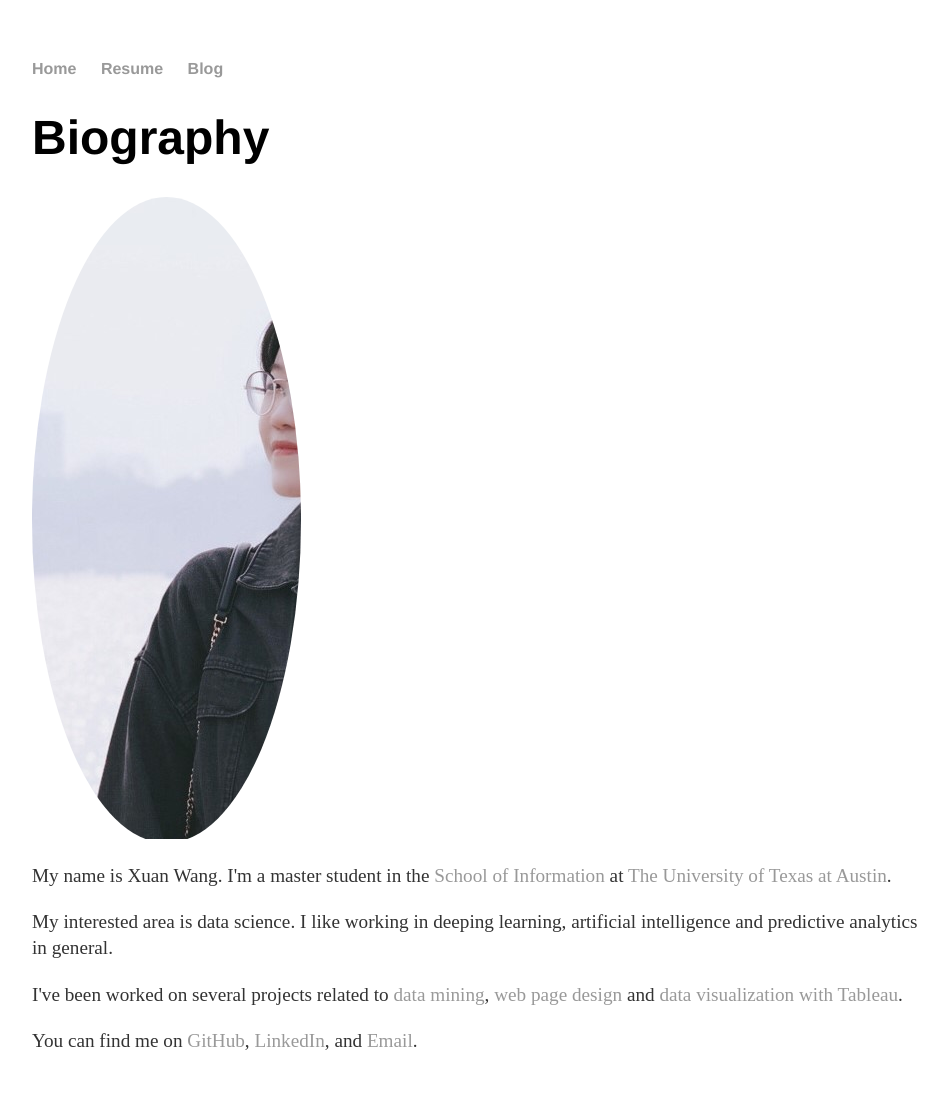
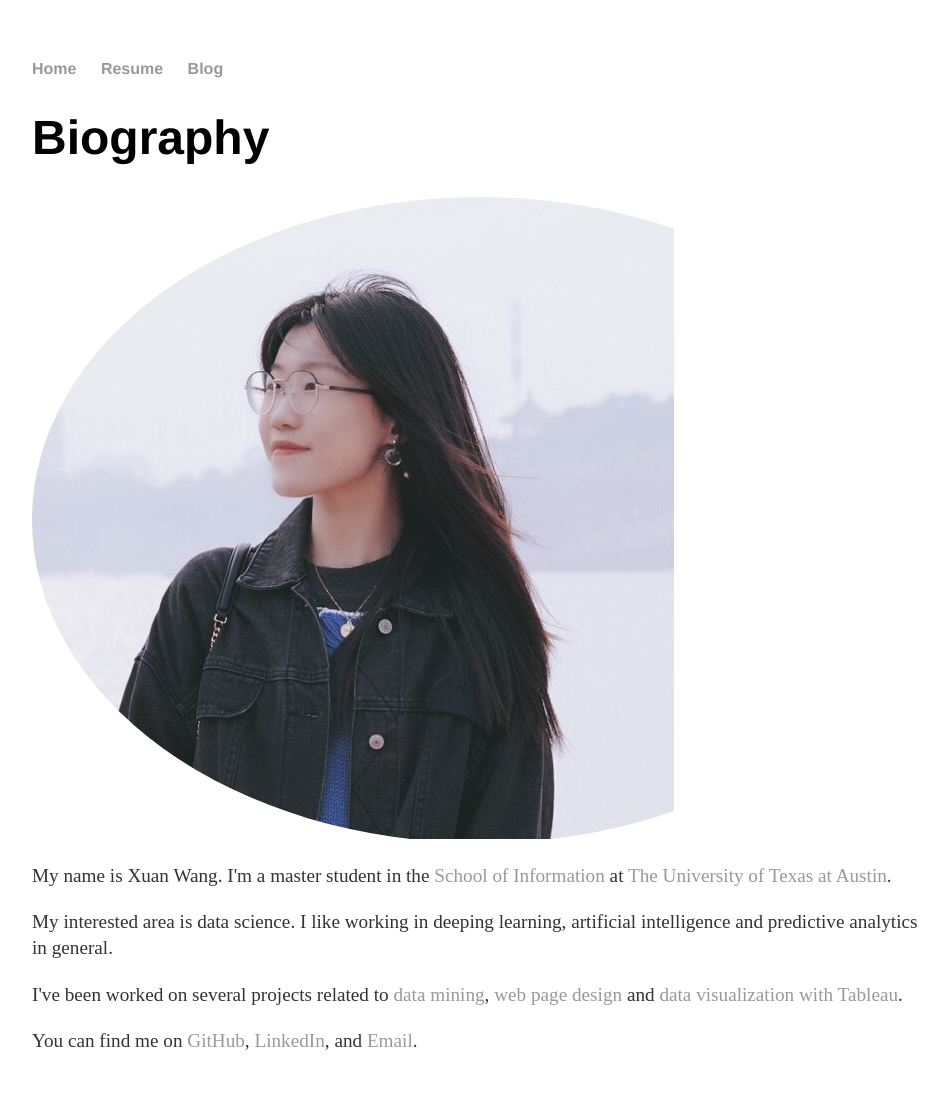
Before and after one commit to xxuanwang-zz/Portfolio, a Jekyll site: the page built from index.html, in a window 1280 px wide. Shown: the whole page, without its empty margins (160-1108 px from the left). Built offline with Jekyll 4.4.1, drawn with Linux system fonts in a browser that asks for light colours.

Commit message:
Update index.html

```diff
--- a/index.html
+++ b/index.html
@@ -6,7 +6,7 @@
   <header>
     <h1>Biography</h1>
   </header>
-  <div style="width:30%; height:30%; border-radius:50%; overflow:hidden;">
+  <div style="max-width: 100%; max-height: 100%; border-radius:50%; overflow:hidden;">
     <img src="./img/me.jpg"/>
    </div>
   <section id="about">
```
